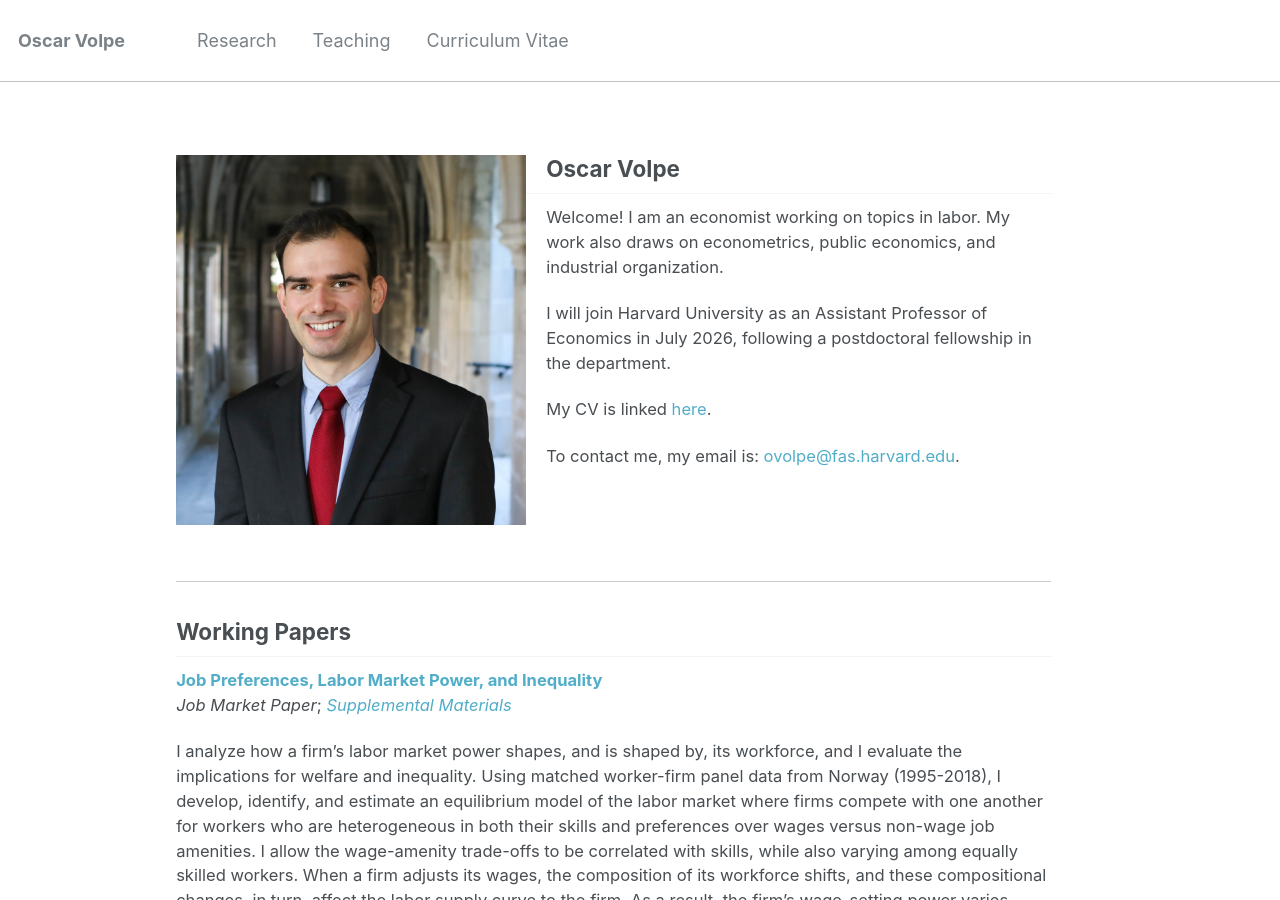
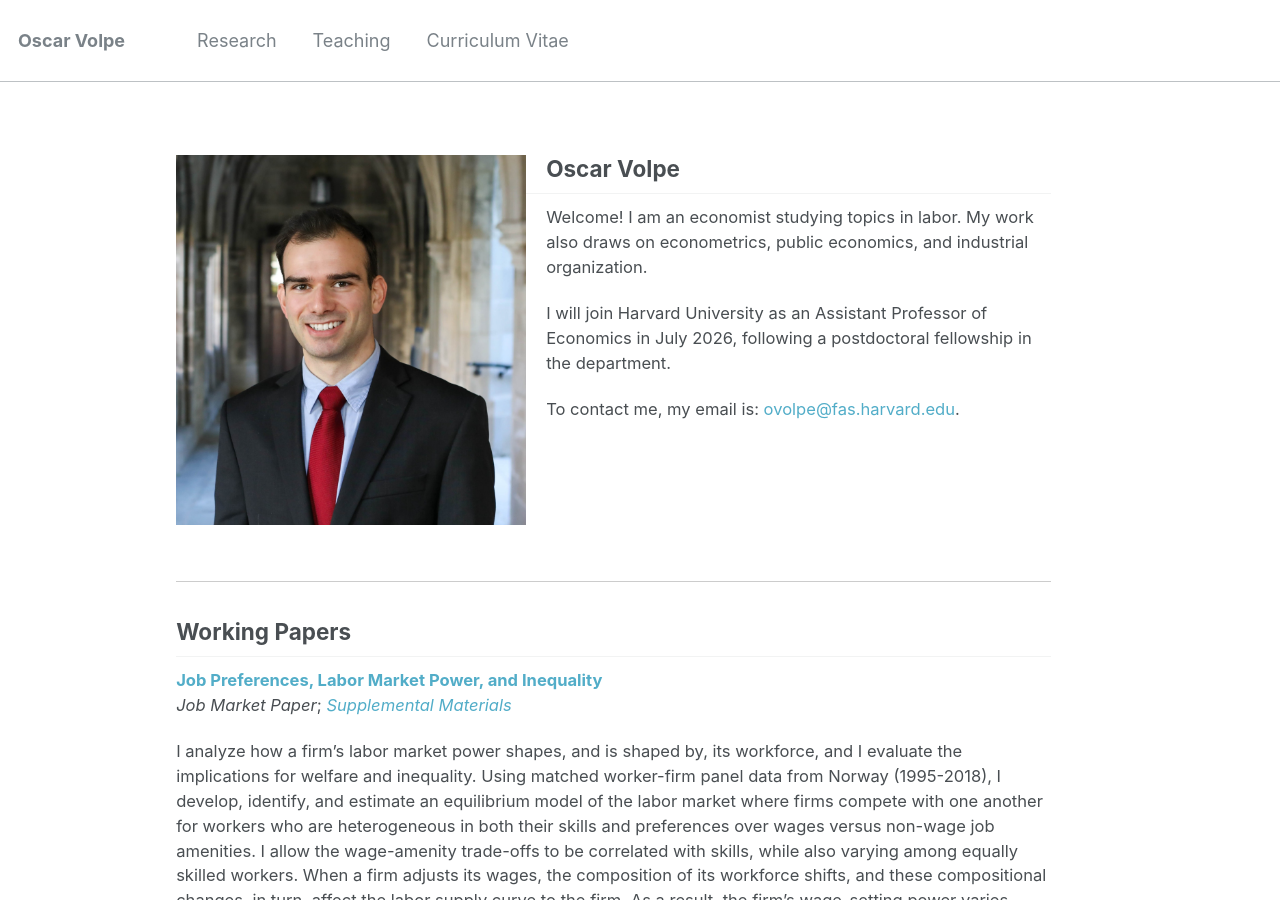
Before and after one commit to ovolpe/ovolpe.github.io, a Jekyll site: the page built from _pages/about.md, in a window 1280 px wide and 900 px high. Built offline with Jekyll 4.4.1, drawn with Linux system fonts in a browser that asks for light colours.

Commit message:
Update about.md

```diff
--- a/_pages/about.md
+++ b/_pages/about.md
@@ -10,11 +10,9 @@ redirect_from:
 
 ## Oscar Volpe<img class="img-responsive" style="float: left; margin: 0px 20px 20px 0px;" src="/files/headshot.jpg" width="350">
 
-Welcome! I am an economist working on topics in labor. My work also draws on econometrics, public economics, and industrial organization.
+Welcome! I am an economist studying topics in labor. My work also draws on econometrics, public economics, and industrial organization.
 
 I will join Harvard University as an Assistant Professor of Economics in July 2026, following a postdoctoral fellowship in the department.
-
-My CV is linked [here](/files/cv.pdf).
 
 To contact me, my email is: <a href="mailto:ovolpe@fas.harvard.edu">ovolpe@fas.harvard.edu</a>.
 
```
